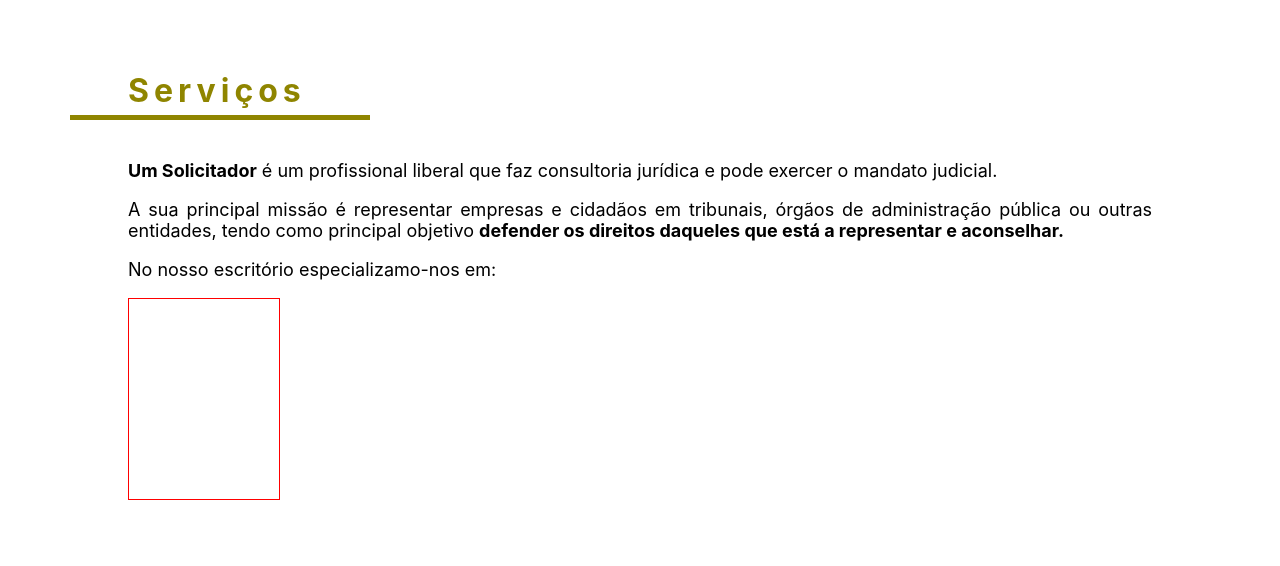
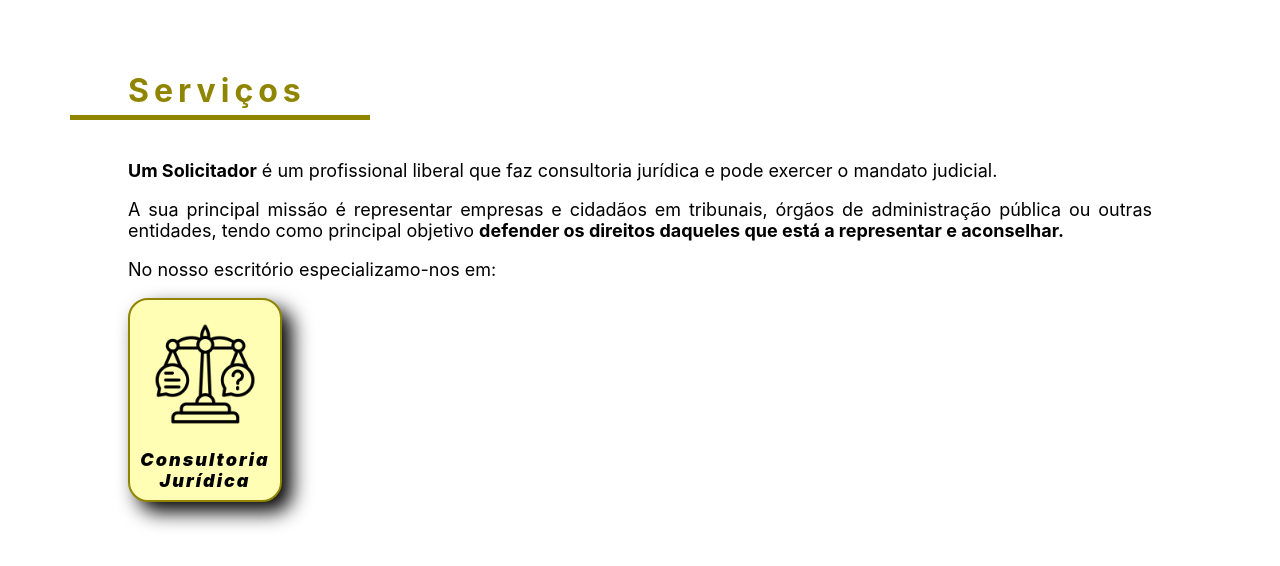
Before and after one commit to jandrevl/sj-landing-page, a React (Create React App) app: page / in a window 1280 px wide. Shown: the part 1234-1800 px from the top of the page. Built offline with nearby package versions, Linux system fonts and the light colour scheme.

Commit message:
Card component created. Now to implement a for loop in Services component

```diff
--- a/src/components/ServiceCard.css
+++ b/src/components/ServiceCard.css
@@ -2,5 +2,48 @@
 .ServiceCard {
     height: 200px;
     width: 150px;
-    border: 1px solid red;
+    background-color: #fffeb4;
+    border-radius: 20px;
+    box-shadow: 10px 10px 20px black;
+    border: 2px solid rgb(143, 133, 0);
+
+
 }
+
+.image {
+    box-sizing: border-box;
+    margin: 0;
+    height: 70%;
+    /* border: 1px solid red; */
+    padding: 15% 20% 10% 20%;
+    display: flex;
+    justify-content: center;
+
+
+}
+
+.image img {
+    /* width: 100%; */
+    height: auto;
+}
+
+.service-description {
+    /* border: 1px solid magenta; */
+    letter-spacing: 2px;
+    font-style: italic;
+    display: flex;
+    align-items: center;
+    justify-content: center;
+    width: 100%;
+    height: 30%;
+    text-align: center;
+    font-weight: bolder;
+}
+
+.service-description p {
+    margin: 0;
+    padding: 0;
+    font-weight: bolder;
+    /* text-shadow: 2px 2px 10px black; */
+
+}
--- a/src/components/ServiceCard.js
+++ b/src/components/ServiceCard.js
@@ -5,6 +5,12 @@ const ServiceCard = () => {
     return (
     <>
     <div className="ServiceCard">
+        <div className="image">
+        <img src="/images/consultoria.png" alt="Heranças/Sucessões" />
+        </div>
+        <div className="service-description">
+        <p>Consultoria Jurídica</p>
+        </div>
 
     </div>
 
```
